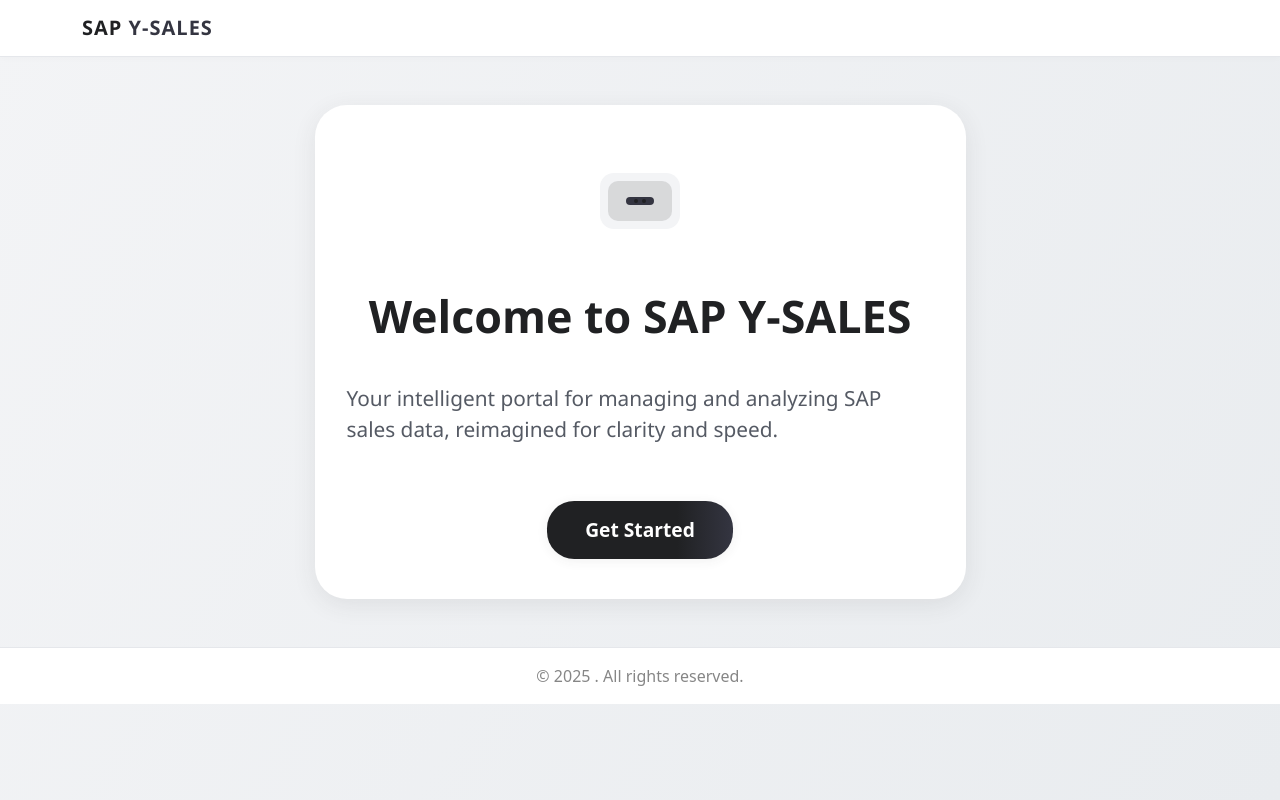
After one commit to ragib80/SalesAgent, a Django app: page / in a window 1280 px wide. The commit adds this page. Run offline with Django 5.2, Linux system fonts and the light colour scheme.

Commit message:
[WOP] added landing page , and redesign login

```diff
--- a/src/core/urls.py
+++ b/src/core/urls.py
@@ -26,5 +26,6 @@ urlpatterns = [
     path('api/', include('conversation.urls')),
     path('api/user/', include('user_auth.urls')),
     path('login/', login_template_view, name='login-template'),
+    path('', TemplateView.as_view(template_name="home.html"), name='home'),
 
 ]
--- /dev/null
+++ b/src/templates/home.html
@@ -0,0 +1,129 @@
+<!DOCTYPE html>
+<html lang="en">
+<head>
+    <meta charset="UTF-8">
+    <title>Welcome to SAP SALES Info</title>
+    <meta name="viewport" content="width=device-width, initial-scale=1">
+    <!-- Bootstrap 5 CDN -->
+    <link href="https://cdn.jsdelivr.net/npm/bootstrap@5.3.3/dist/css/bootstrap.min.css" rel="stylesheet">
+    <style>
+        body {
+            background: linear-gradient(120deg, #f3f4f6 0%, #e9ecef 100%);
+            min-height: 100vh;
+        }
+        .navbar {
+            background: #fff !important;
+            border-bottom: 1px solid #e5e7eb;
+            box-shadow: 0 2px 6px 0 rgba(60,60,60,.02);
+        }
+        .navbar-brand {
+            color: #202123 !important;
+            font-weight: 700;
+            letter-spacing: 1px;
+            font-family: 'Segoe UI', 'Inter', 'Arial', sans-serif;
+        }
+        .hero-card {
+            background: #fff;
+            border-radius: 2rem;
+            box-shadow: 0 6px 24px 0 rgba(60,60,60,0.09);
+            padding: 3rem 2rem 2.5rem 2rem;
+            margin-top: 3rem;
+            margin-bottom: 3rem;
+            display: flex;
+            flex-direction: column;
+            align-items: center;
+            gap: 2rem;
+        }
+        .hero-btn {
+            padding: 0.9rem 2.4rem;
+            border-radius: 1.7rem;
+            font-size: 1.2rem;
+            font-weight: 600;
+            box-shadow: 0 2px 12px 0 rgba(60,60,60,0.07);
+            background: linear-gradient(90deg, #202123 70%, #343541 100%);
+            color: #fff;
+            border: none;
+            transition: background 0.2s, box-shadow 0.2s;
+        }
+        .hero-btn:hover {
+            background: linear-gradient(90deg, #343541 0%, #202123 100%);
+            box-shadow: 0 6px 20px 0 rgba(32,33,35,0.15);
+            color: #fff;
+        }
+        .hero-title {
+            font-size: 2.8rem;
+            font-weight: 800;
+            color: #202123;
+            font-family: 'Segoe UI', 'Inter', 'Arial', sans-serif;
+        }
+        .hero-lead {
+            font-size: 1.3rem;
+            color: #555a64;
+            font-family: 'Segoe UI', 'Inter', 'Arial', sans-serif;
+        }
+        .footer {
+            background: #fff;
+            border-top: 1px solid #e5e7eb;
+            color: #868686;
+            font-size: 1rem;
+        }
+        /* Responsive tweaks */
+        @media (max-width: 768px) {
+            .hero-title {
+                font-size: 2.1rem;
+            }
+            .hero-card {
+                padding: 2rem 1rem;
+            }
+        }
+        /* SVG bot icon color */
+        .gpt-icon-bg {
+            fill: #f3f4f6;
+        }
+        .gpt-icon-inner {
+            fill: #202123;
+            opacity: 0.13;
+        }
+        .gpt-icon-face {
+            fill: #343541;
+        }
+    </style>
+</head>
+<body>
+    <nav class="navbar navbar-expand-lg navbar-light">
+        <div class="container">
+            <a class="navbar-brand" href="#">SAP  <span style="color:#343541">Y-SALES</span></a>
+        </div>
+    </nav>
+
+    <main class="container d-flex flex-column align-items-center justify-content-center flex-grow-1">
+        <div class="hero-card col-12 col-md-9 col-lg-7">
+            <!-- SVG Illustration (ChatGPT-inspired bot icon) -->
+            <div class="mb-2">
+                <svg width="96" height="96" viewBox="0 0 96 96">
+                  <rect x="8" y="20" width="80" height="56" rx="14" class="gpt-icon-bg"/>
+                  <rect x="16" y="28" width="64" height="40" rx="10" class="gpt-icon-inner"/>
+                  <rect x="34" y="44" width="28" height="8" rx="4" class="gpt-icon-face"/>
+                  <circle cx="44" cy="48" r="2" fill="#202123"/>
+                  <circle cx="52" cy="48" r="2" fill="#202123"/>
+                </svg>
+            </div>
+            <h1 class="hero-title">Welcome to SAP Y-SALES </h1>
+            <p class="hero-lead">
+                Your intelligent portal for managing and analyzing SAP sales data, reimagined for clarity and speed.
+            </p>
+            <a href="{% url 'login-template' %}" class="btn hero-btn mt-2">Get Started</a>
+        </div>
+    </main>
+
+    <footer class="footer text-center py-3 mt-auto">
+        <div class="container">
+          &copy; <span id="year"></span> . All rights reserved.
+        </div>
+    </footer>
+    <script>
+        document.getElementById('year').textContent = new Date().getFullYear();
+    </script>
+    <script src="https://cdn.jsdelivr.net/npm/bootstrap@5.3.3/dist/js/bootstrap.bundle.min.js"></script>
+</body>
+</html>
```
Also changed, not shown: src/core/settings.py (+6 -3 lines), src/user_auth/templates/login.html (+65 -9 lines), src/db.sqlite3.
